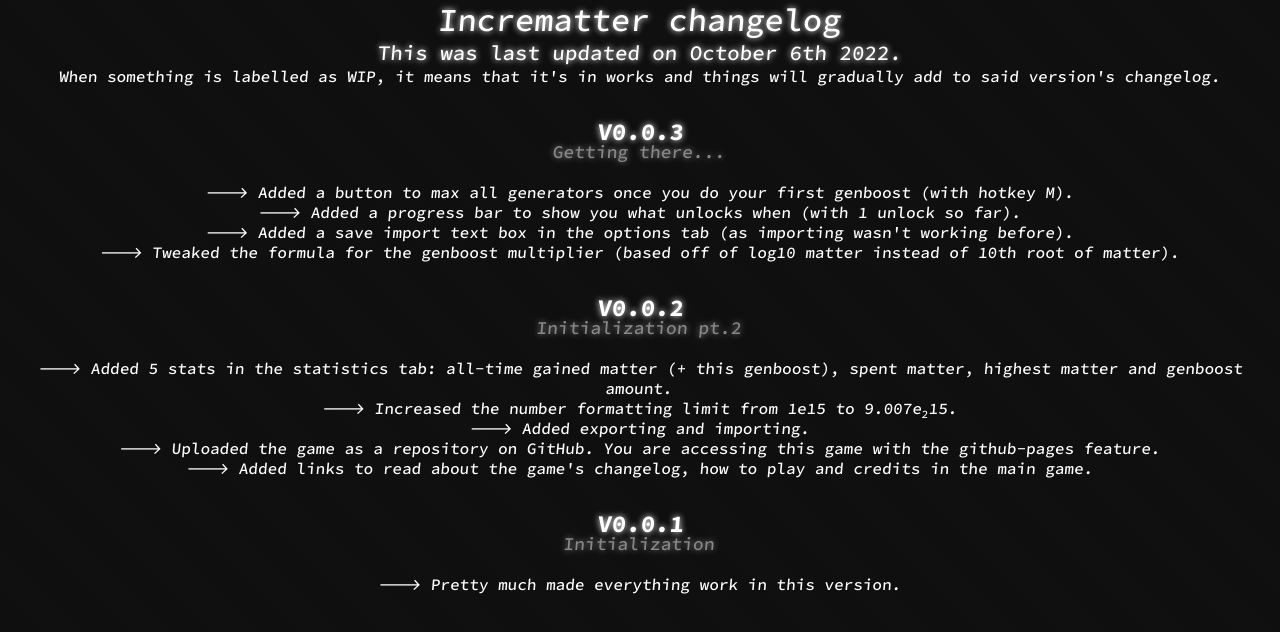
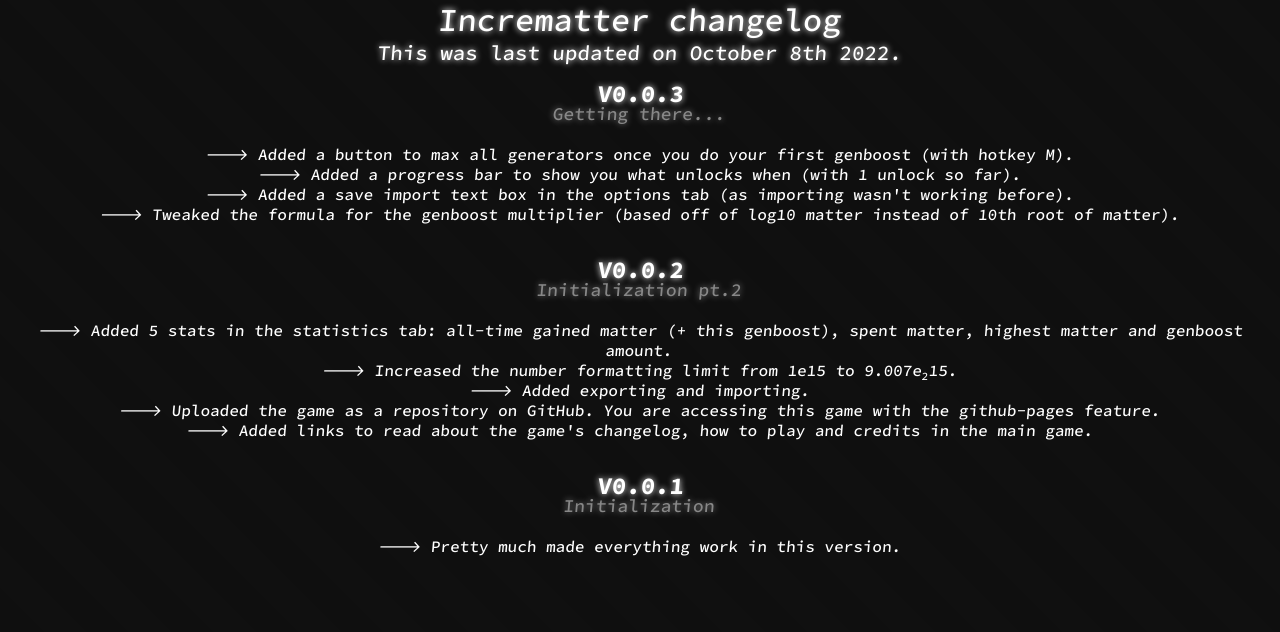
Before and after one commit to g1tyx/incrematter, a plain HTML site: page offsite-links/changelog/changelog.html in a window 1280 px wide. Drawn offline with Linux system fonts and the light colour scheme.

Commit message:
Update changelog.html

```diff
--- a/offsite-links/changelog/changelog.html
+++ b/offsite-links/changelog/changelog.html
@@ -8,9 +8,7 @@
 
 	<body style="min-height: 100vh; overflow-x: hidden;">
   		<h1 class="crt glt">Incrematter changelog</h1>
-  		<p class="crt bgt glt">This was last updated on October 6th 2022.</p>
-			<p class="crt">When something is labelled as WIP, it means that it's in works and things will gradually add to said version's changelog.</p>
-		<br>
+  		<p class="crt bgt glt">This was last updated on October 8th 2022.</p>
 		<br>
 		<div class="crt" style="line-height: 20px;">
 			<h2><div class="imt glt">V0.0.3</div><div class="trt smt glt">Getting there...</div></h2>
```
